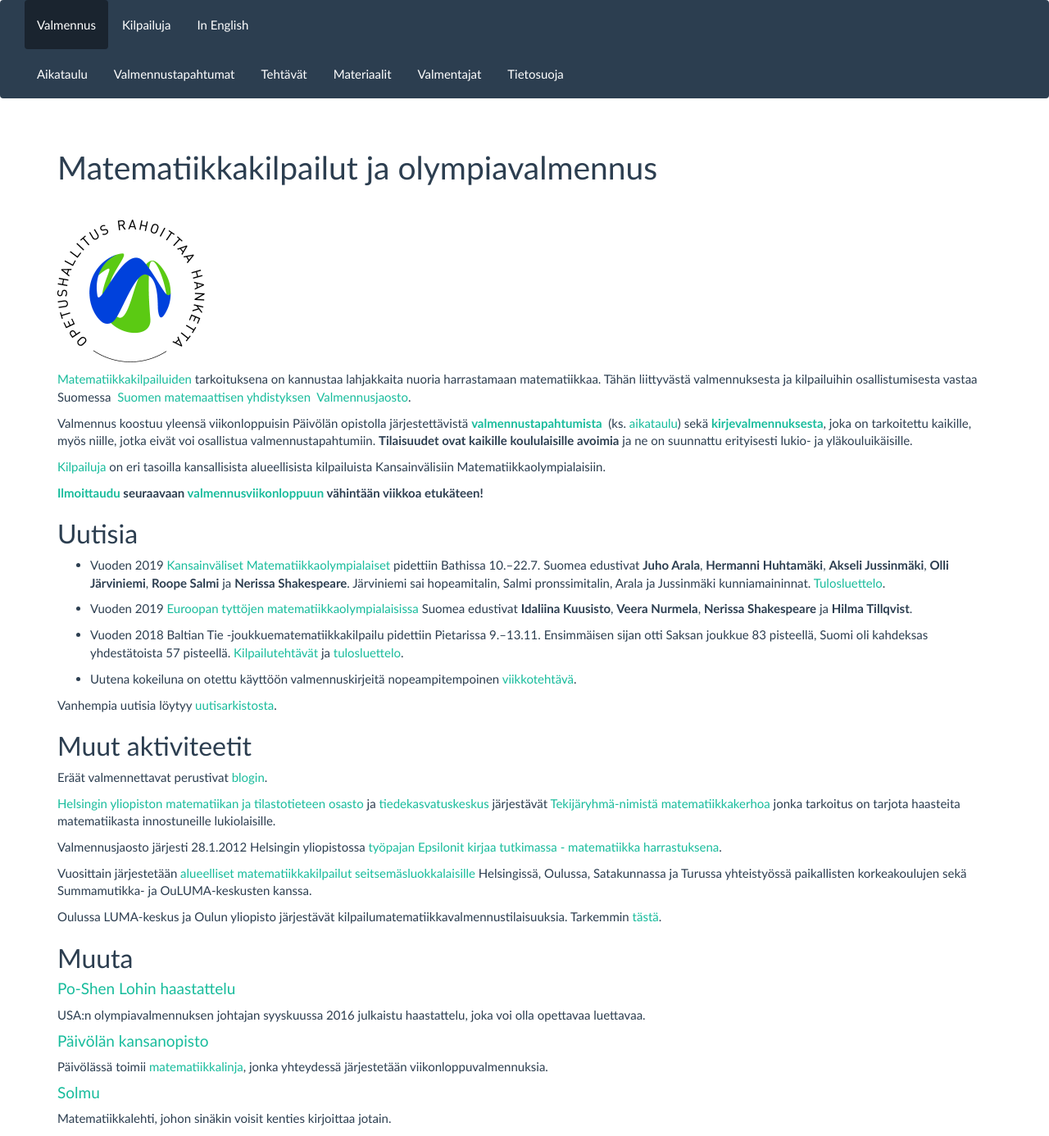
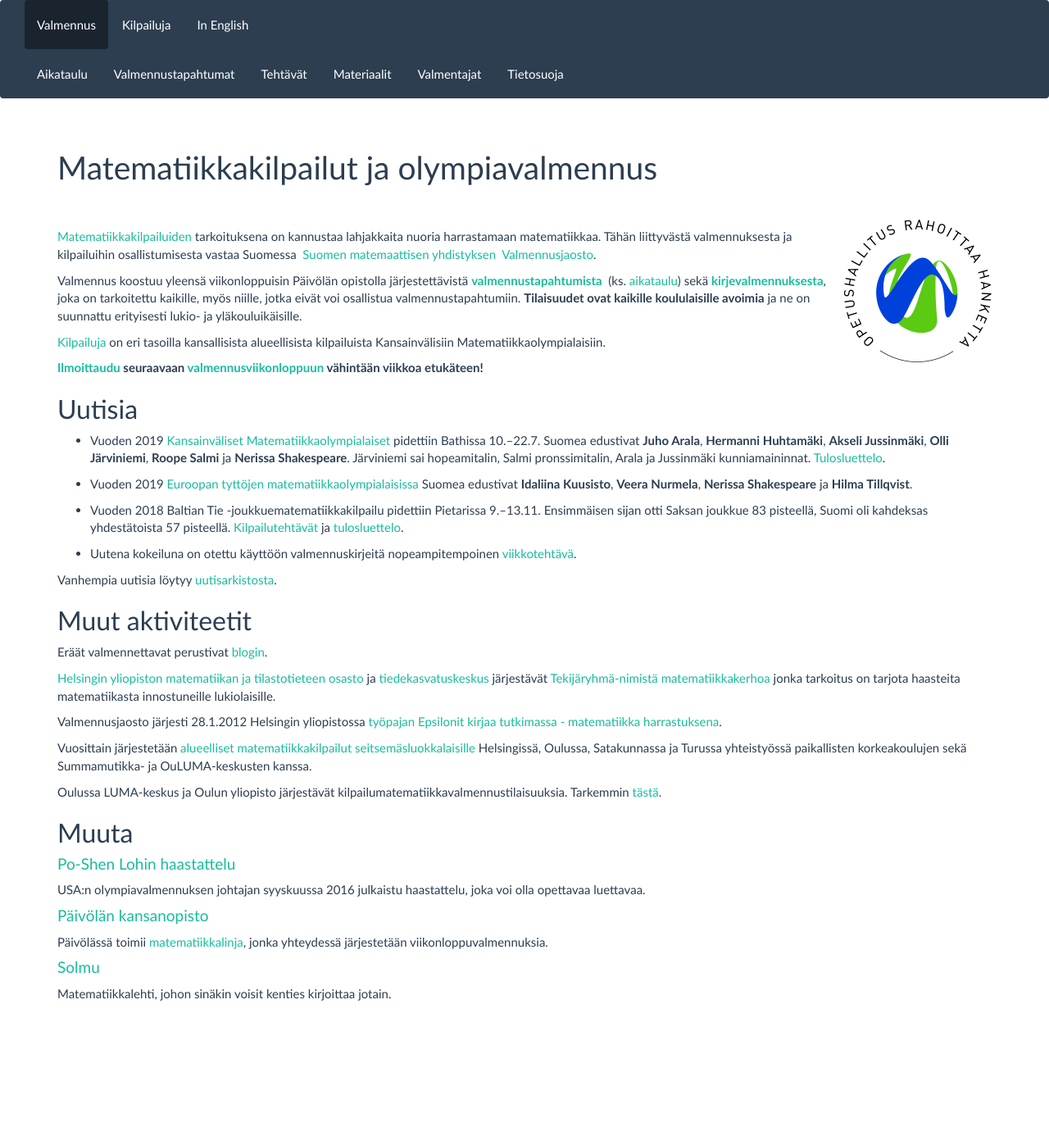
Before and after one commit to matematiikkakilpailut/matematiikkakilpailut.github.io, a Jekyll site: the page built from index.md, in a window 1280 px wide. Shown: the whole page at 82% size. Built offline with Jekyll 4.4.1, drawn with Linux system fonts in a browser that asks for light colours; after the commit the page ends 1234 px from its top, so only the background shows below that.

Commit message:
Oph-logon asettelu

```diff
--- a/index.md
+++ b/index.md
@@ -9,7 +9,7 @@ description: >-
   kuten Kansainvälisiin matematiikkaolympialaisiin.
 url: /
 ---
-<p float="right"><img src="/OPH_rahoittaa_rgb.png" width="180" height="174" /></p>
+<img src="/OPH_rahoittaa_rgb.png" width="180" height="174" style="float:right;" />
 
 [Matematiikkakilpailuiden](kilpailut) tarkoituksena on kannustaa
 lahjakkaita nuoria harrastamaan matematiikkaa. Tähän liittyvästä
```
